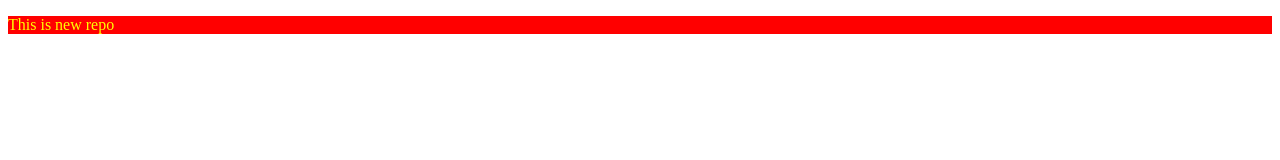
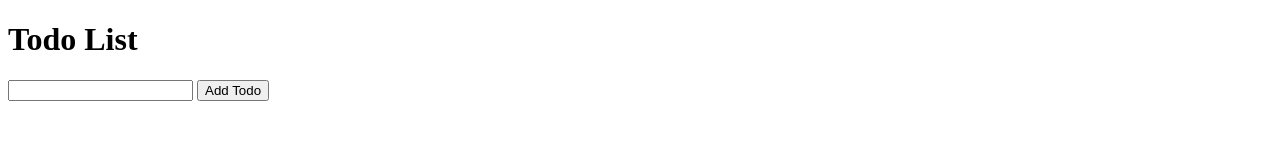
Before and after one commit to H-a-r-s-h-k-u-m-a-r/Todo-List, a plain HTML site: page index.html in a window 1280 px wide. Drawn offline with Linux system fonts and the light colour scheme.

Commit message:
Update index.html

```diff
--- a/index.html
+++ b/index.html
@@ -4,9 +4,16 @@
 	<meta charset="UTF-8">
 	<meta name="viewport" content="width=device-width, initial-scale=1.0">
 	<title>Document</title>
-	<link rel="stylesheet" href="index.css">
-</head>
+	</head>
 <body>
-	<p>This is new repo</p>
+	<h1>Todo List</h1>
+	<form >
+		<div>
+			<input type="text" id="inputVal">
+			<button class="btn">Add Todo</button>
+		</div>
+		<section class="TodoListElem">
+		</section>
+	</form>
 </body>
 </html>
```
